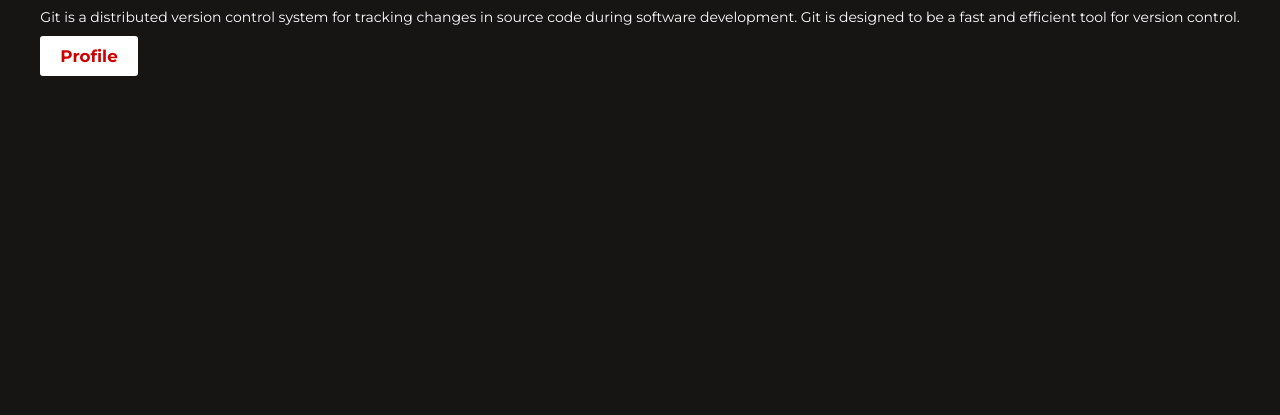
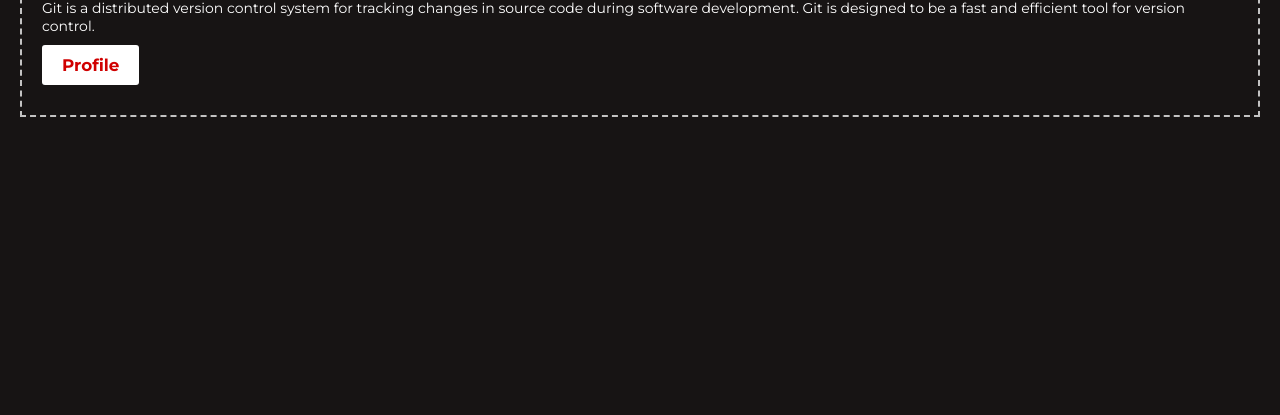
Before and after one commit to aoye294/curso_git, a plain HTML site: page index.html in a window 1280 px wide. Shown: the part 385-800 px from the top of the page. Drawn offline with Linux system fonts and the light colour scheme.

Commit message:
Manifiestos y mas

```diff
--- a/index.html
+++ b/index.html
@@ -56,6 +56,10 @@
             cursor: pointer;
             margin: 10px auto;
         }
+        div.text{
+            padding: 20px;
+            border: #c3c3c3 dashed 2px;
+        }
 
     </style>
 </head>
```
Also changed, not shown: manifest.json (added).
